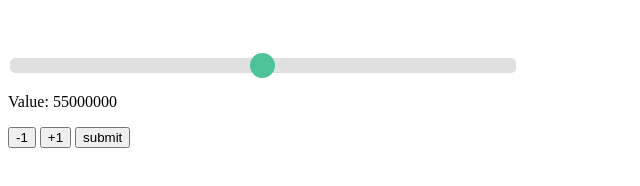
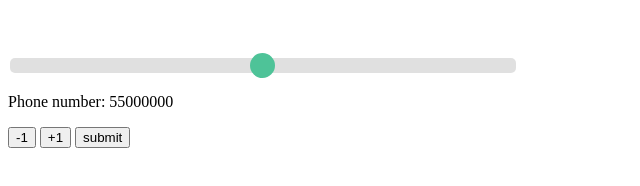
Before and after one commit to cannjo/horrible_number_input, a plain HTML site: page slider.html in a window 1280 px wide. Shown: the full height of the page, 0-640 px from the left. Drawn offline with Linux system fonts and the light colour scheme.

Commit message:
Update slider.html

```diff
--- a/slider.html
+++ b/slider.html
@@ -14,7 +14,7 @@
 
     <div class="slidecontainer">
         <input type="range" min="10000000" max="99999999" class="slider" id="myRange" disabled>
-        <p>Value: <span id="demo"></span></p>
+        <p>Phone number:   <span id="demo"></span></p>
     </div>
     <button id="decrementBtn" type="button">-1</button>
     <button id="incrementBtn" type="button">+1</button>
```
